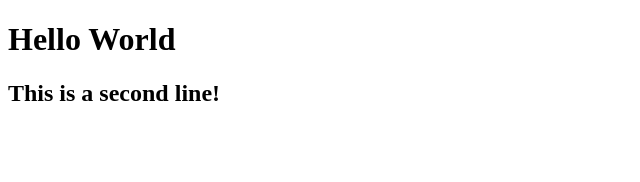
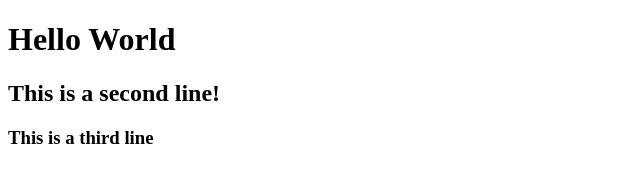
Before and after one commit to Reznov00/test, a plain HTML site: page index.html in a window 1280 px wide. Shown: the whole page, without its empty margins (0-640 px from the left). Drawn offline with Linux system fonts and the light colour scheme.

Commit message:
Added an H3

```diff
--- a/index.html
+++ b/index.html
@@ -11,6 +11,8 @@
     <h1>Hello World</h1>
 
     <h2>This is a second line!</h2>
+
+    <h3>This is a third line</h3>
 </body>
 
 </html>
```
